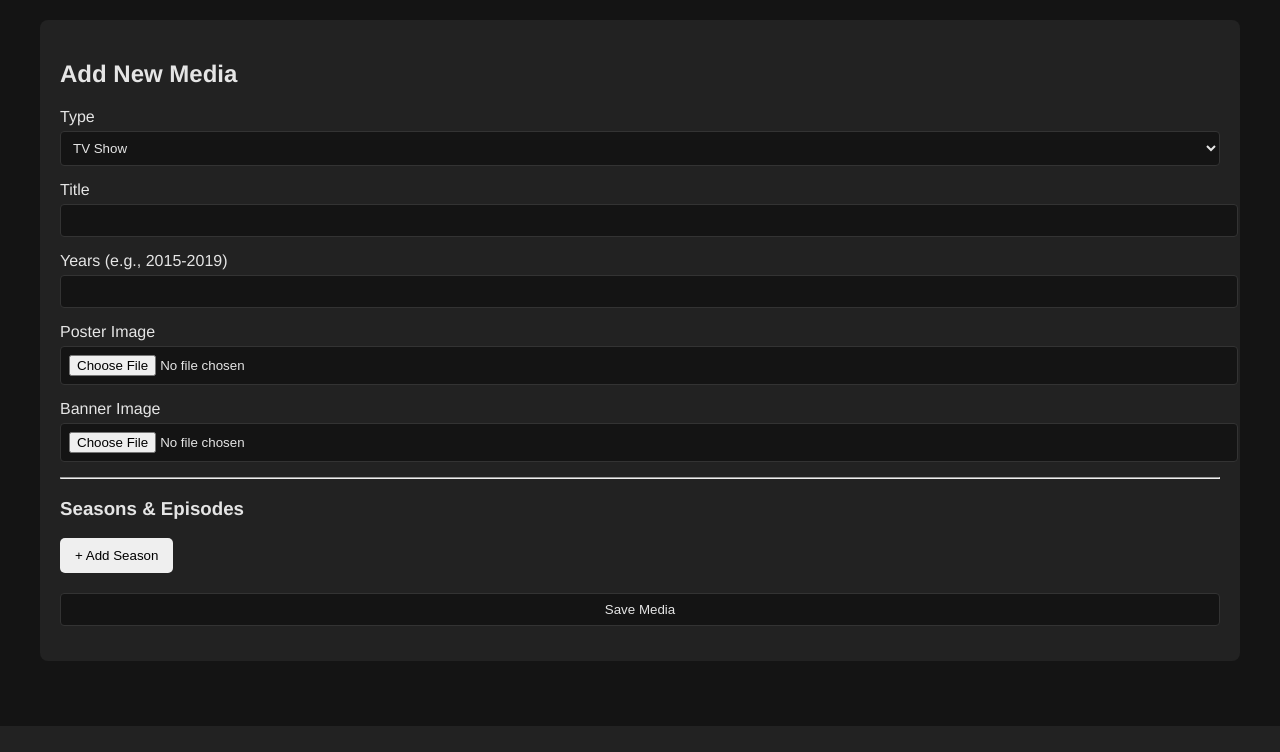
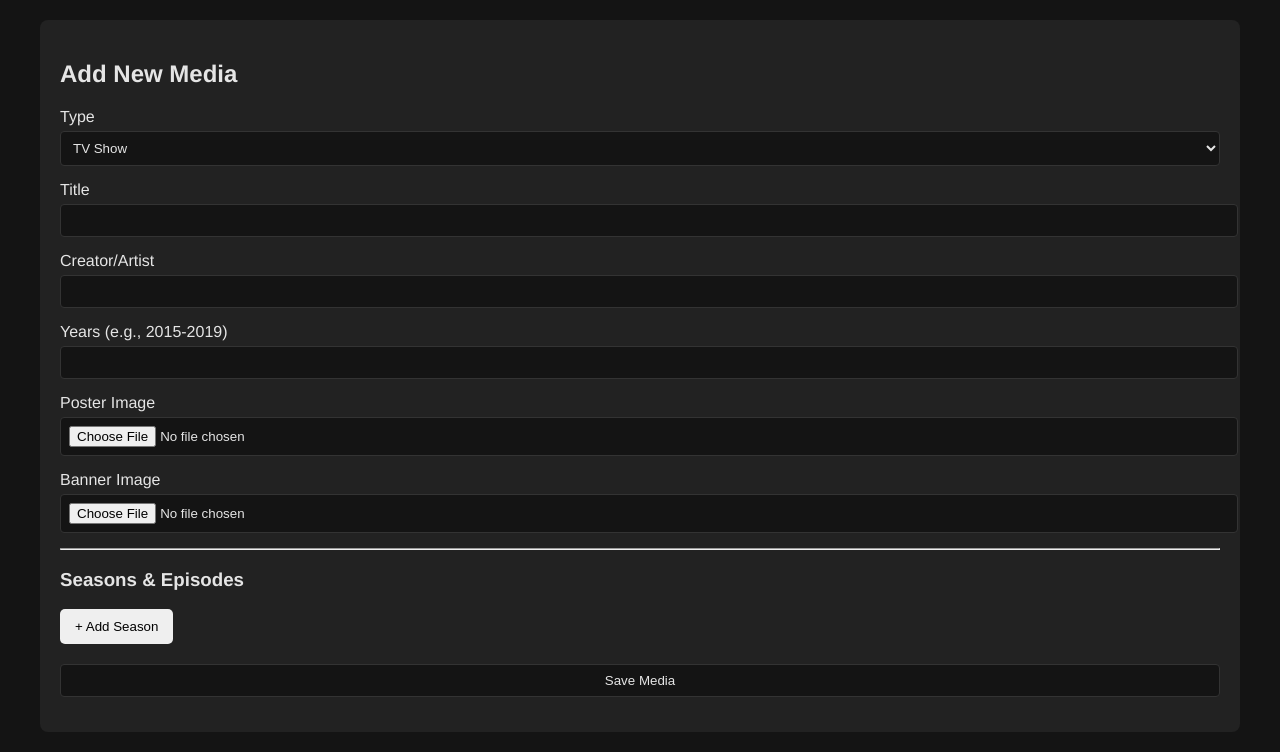
Before and after one commit to ClearLite/Ranking-Thing-332211, a Flask app: page /add_media in a window 1280 px wide. Shown: the part 74-826 px from the top of the page. Before the commit the page ends 800 px from the top, so only its background shows below. Run offline with Flask 3, Linux system fonts and the light colour scheme; a user stored in the database is signed in.

Commit message:
Update edit_media.html

```diff
--- a/project/templates/edit_media.html
+++ b/project/templates/edit_media.html
@@ -12,6 +12,9 @@
         </div>
         <div class="form-group">
             {{ form.title.label }} {{ form.title() }}
+        </div>
+        <div class="form-group">
+            {{ form.creator.label }} {{ form.creator() }}
         </div>
         <div class="form-group">
             {{ form.years.label }} {{ form.years() }}
```
